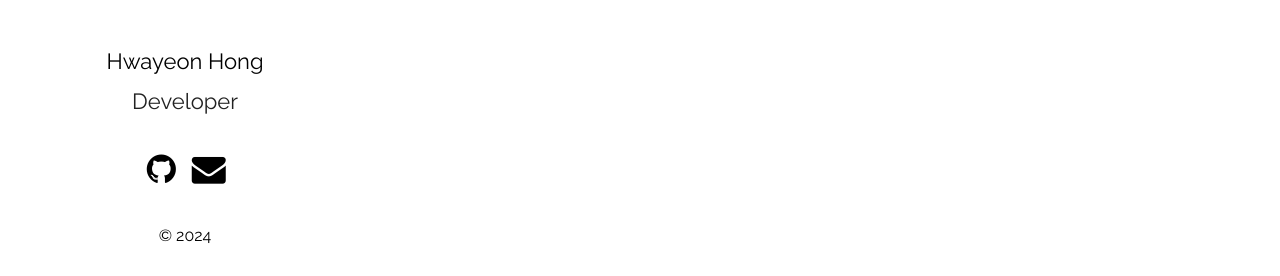
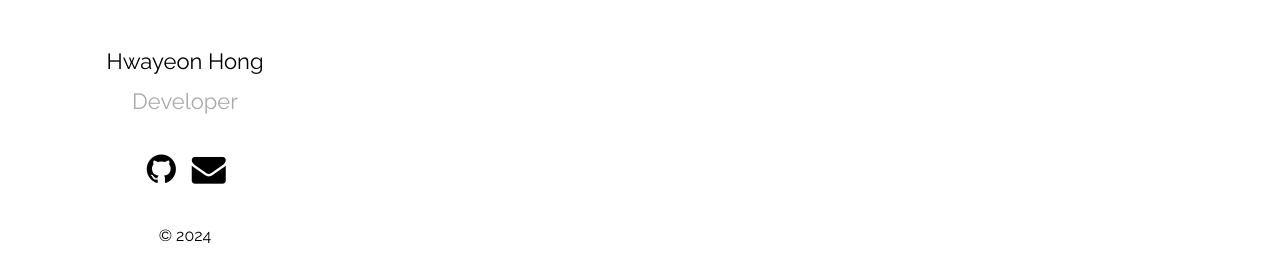
Before and after one commit to ghkdusghd/ghkdusghd.github.io, a Jekyll site: the page built from about.markdown, in a window 1280 px wide. Shown: the part 290-566 px from the top of the page. Built offline with Jekyll 4.4.1, drawn with Linux system fonts in a browser that asks for light colours.

Commit message:
UPDATE : scss 설정파일 원복

```diff
--- a/_sass/plain.scss
+++ b/_sass/plain.scss
@@ -105,7 +105,7 @@
       text-align: center;
       font-size: 22px;
       margin-top: 0px;
-      color: #222222;
+      color: #aaa;
       white-space: pre-wrap;
       line-height: normal;
     }
@@ -168,7 +168,7 @@
       text-align: center;
       padding: 1rem 0;
       text-decoration: none;
-      border-bottom: 1px solid #222222;
+      border-bottom: 1px solid #ececec;
 
       @media screen and (max-width: $mobileW) {
         padding: 2rem 0;
@@ -178,7 +178,7 @@
 }
 
 .post-wrapper {
-  border-bottom: 1px solid #222222;
+  border-bottom: 1px solid #ececec;
   margin-bottom: 1rem;
   padding-bottom: 1rem;
 }
@@ -271,7 +271,7 @@
   margin: 0 0 0.67em 0;
   display: flex;
   align-items: baseline;
-  border-bottom: 1px solid #222222;
+  border-bottom: 1px solid #eee;
 }
 
 #posts-label {
```
Also changed, not shown: _posts/Projects/NCBT/2024-09-27-setting.md (+2 -3 lines).
